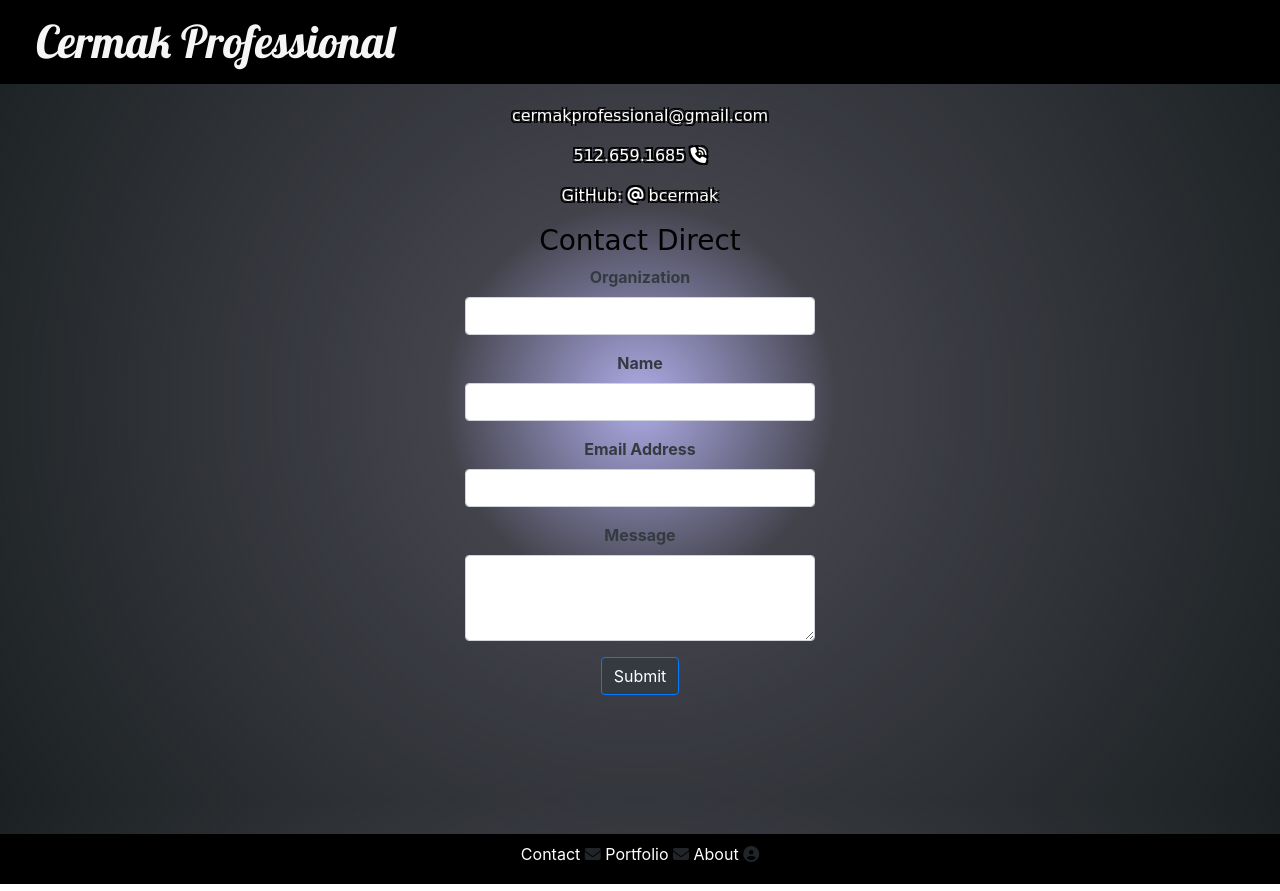
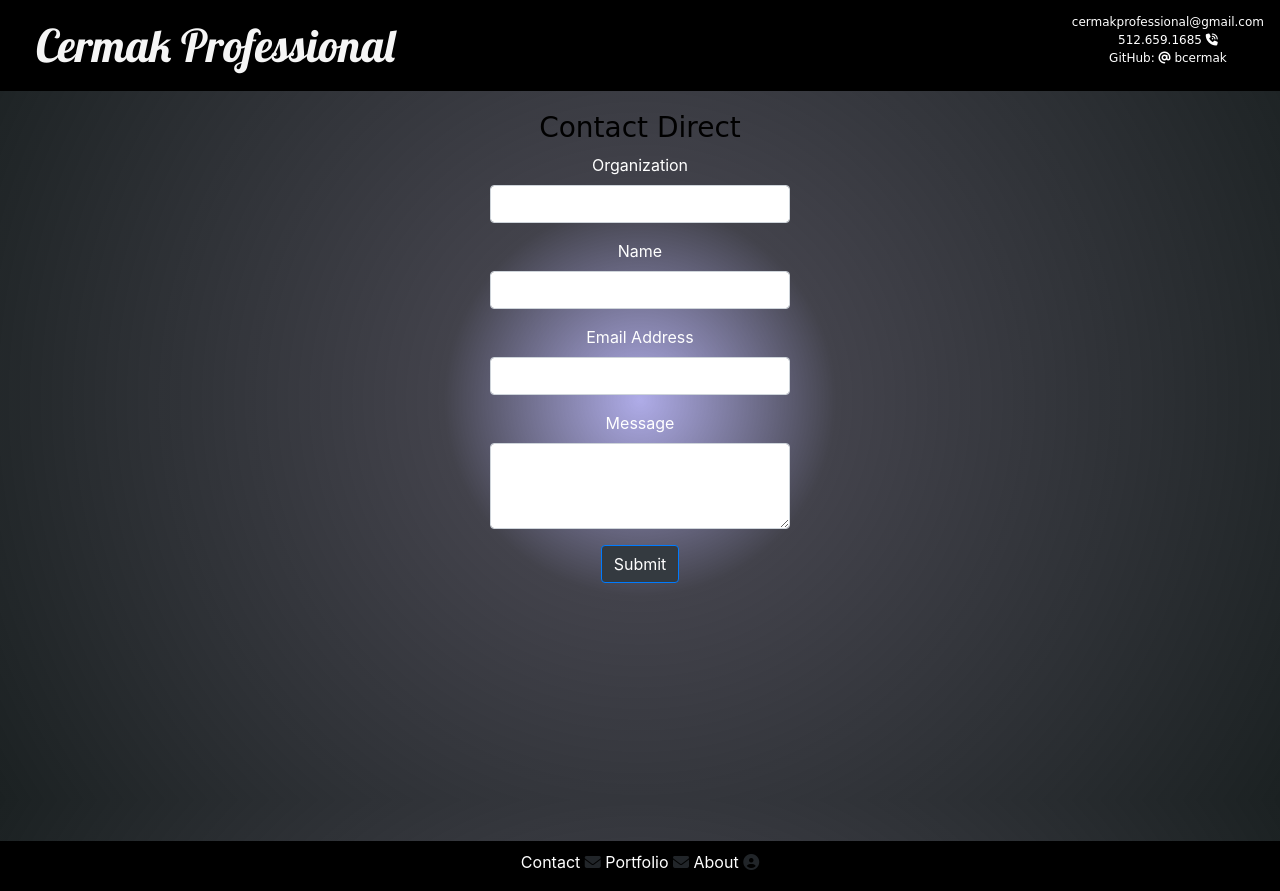
Before and after one commit to bcermak/Homework2, a plain HTML site: page contact.html in a window 1280 px wide. Drawn offline with nearby package versions, Linux system fonts and the light colour scheme.

Commit message:
moved contact info into all headers/changed font on project titles

```diff
--- a/contact.html
+++ b/contact.html
@@ -15,40 +15,35 @@
 
 <body>
 
-  <nav class="navbar">
+<nav class="navbar">
     <div class="portfolio-header"> Cermak Professional </div>
+    <div class="myInfo">
+      <div>
+        <p> cermakprofessional@gmail.com <br>512.659.1685 <i class="fas fa-phone-volume"></i> <br> GitHub: <i class="fas fa-at"></i> bcermak </p>
+      </div>
+
+    </div>
 </nav>
 
 <div class="content">
   <div class="row">
     <div class="col-md-12 formBody">
-      <div class="myInfo">
-        <div>
-          <p> cermakprofessional@gmail.com </p>
-        </div>
-        <div>
-          <p>512.659.1685 <i class="fas fa-phone-volume"></i></p>
-        </div>
-        <div>
-          <p>GitHub: <i class="fas fa-at"></i> bcermak</p>
-        </div>
-      </div>
             <h3 class = "contactDirect"> Contact Direct </h3>
             <form class = "form1">
               <div class="form-group">
                 <div class="form-group">
-                  <label for="exampleInputEmail1">Organization</label>
+                  <label for="orgSubmit">Organization</label>
                   <input type="text" class="form-control" id="exampleInputEmail1" aria-describedby="emailHelp">
                 </div>
-                <label for="exampleInputEmail1">Name</label>
+                <label for="nameSubmit">Name</label>
                 <input type="text" class="form-control" id="exampleInputEmail1" aria-describedby="emailHelp">
               </div>
               <div class="form-group">
-                <label for="exampleInputPassword1">Email Address</label>
+                <label for="emailSubmit">Email Address</label>
                 <input type="email" class="form-control" id="exampleInputPassword1">
               </div>
               <div class="form-group">
-                  <label for="exampleFormControlTextarea1">Message</label>
+                  <label for="messageSubmit">Message</label>
                   <textarea class="form-control" id="exampleFormControlTextarea1" rows="3"></textarea>
                 </div>
               <button type="submit" class="btn btn-primary">Submit</button>
--- a/style.css
+++ b/style.css
@@ -7,7 +7,7 @@
     margin-bottom: 20px;
 }
 .form1{
-       width: 350px;
+       width: 300px;
         text-align: center;
         margin-top: 5%;
         margin: 0 auto;
@@ -15,10 +15,13 @@
 
 }
 .myInfo {
-text-align: center;
-color:white;
+    float:right;
+    text-align: center;
+    font-size: 12px;
+    color:white;
     font-family: 'Goldman', cursive;
     text-shadow: -2px -2px 0 black, 2px -2px 0 black, -2px 2px 0 black, 2px 2px 0 black;
+    margin-top: 5px;
 }
 
 .contactDirect{
@@ -31,8 +34,8 @@ background-color: #343a40!important;
 }
 
 .form-group {
-    color: #343a40!important;
-    font-weight: 700;
+    color: white;
+    font-weight: 400;
 }
 
 
@@ -108,6 +111,7 @@ body {
 
 .projectTitle {
     color: white;
+    text-shadow: -2px -2px 0 black, 2px -2px 0 black, -2px 2px 0 black, 2px 2px 0 black;
     text-align: center;
 }
 
```
Also changed, not shown: index.html (+6 -0 lines), portfolio.html (+7 -1 lines).
